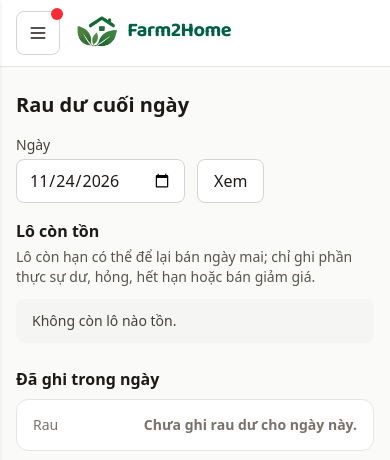
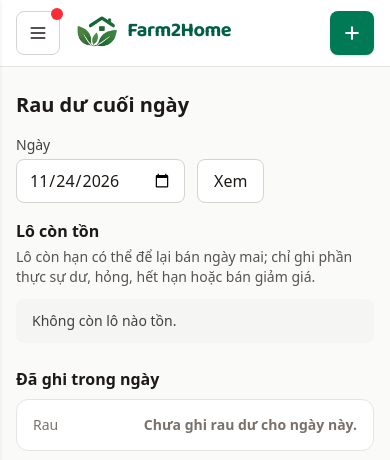
Before and after one commit to Thjnn/farm2home, a Laravel app: page /admin/waste in a window 390 px wide. Shown: the top 460 px of the page. Run offline with Laravel 12, Linux system fonts and the light colour scheme; a user stored in the database is signed in; data comes from the database, SQL or seed files in the repository; style sheets or scripts are compiled from the project's sources.

Commit message:
feat: "+ Tạo mới" quick-create menu in the admin top bar
- 9 existing create forms grouped like the sidebar (6 for operators), declared in
  config/admin_quick_create.php with role filtering; inline forms reached by anchor
- 2-column panel on desktop, bottom sheet with overlay on phones
- N opens it (not while typing), Esc closes and returns focus, arrow keys move by position
- top bar now on every screen size: menu button + logo on phones, today's date on desktop

Co-Authored-By: Claude Opus 5.5 <noreply@anthropic.com>

```diff
--- /dev/null
+++ b/config/admin_quick_create.php
@@ -0,0 +1,103 @@
+<?php
+
+/*
+ * Menu "+ Tạo mới" ở thanh trên khu quản trị (components/quick-create). Chỉ gồm hành động đã có form.
+ * route + anchor: anchor nhảy tới form nằm sẵn trên trang danh sách.
+ * color: green = tạo mới, blue = thu hoạch / giao, rose = rau dư, amber = bao bì.
+ * roles: vai trò được thấy mục (danh mục chỉ admin sửa được, khớp middleware role:admin).
+ * Icon: nét SVG lucide (viewBox 24).
+ */
+
+return [
+    [
+        'group' => 'Bán hàng',
+        'items' => [
+            [
+                'label' => 'Tạo đơn thủ công',
+                'description' => 'Cho khách đặt qua điện thoại/Zalo',
+                'route' => 'admin.orders.create',
+                'color' => 'green',
+                'roles' => ['admin', 'operator'],
+                'icon' => '<circle cx="8" cy="21" r="1"/><circle cx="19" cy="21" r="1"/><path d="M2.05 2.05h2l2.66 12.42a2 2 0 0 0 2 1.58h9.78a2 2 0 0 0 1.95-1.57l1.65-7.43H5.12"/>',
+            ],
+            [
+                'label' => 'Tạo giỏ định kỳ',
+                'description' => 'Đăng ký giao rau hằng tuần',
+                'route' => 'admin.subscriptions.create',
+                'color' => 'green',
+                'roles' => ['admin', 'operator'],
+                'icon' => '<path d="m17 2 4 4-4 4"/><path d="M3 11v-1a4 4 0 0 1 4-4h14"/><path d="m7 22-4-4 4-4"/><path d="M21 13v1a4 4 0 0 1-4 4H3"/>',
+            ],
+        ],
+    ],
+    [
+        'group' => 'Thu hoạch & giao',
+        'items' => [
+            [
+                'label' => 'Tạo kế hoạch thu hoạch',
+                'description' => 'Tính số kg cần thu, rồi báo HTX',
+                'route' => 'admin.harvest-plans.index',
+                'anchor' => 'tao-ke-hoach',
+                'color' => 'blue',
+                'roles' => ['admin', 'operator'],
+                'icon' => '<rect width="8" height="4" x="8" y="2" rx="1"/><path d="M16 4h2a2 2 0 0 1 2 2v14a2 2 0 0 1-2 2H6a2 2 0 0 1-2-2V6a2 2 0 0 1 2-2h2"/><path d="M12 11h4"/><path d="M12 16h4"/><path d="M8 11h.01"/><path d="M8 16h.01"/>',
+            ],
+            [
+                'label' => 'Ghi sản lượng HTX',
+                'description' => 'Dán tin Zalo HTX báo số kg có thể thu',
+                'route' => 'admin.supply.index',
+                'anchor' => 'ghi-san-luong',
+                'color' => 'blue',
+                'roles' => ['admin', 'operator'],
+                'icon' => '<path d="M7 20h10"/><path d="M10 20c5.5-2.5.8-6.4 3-10"/><path d="M9.5 9.4c1.1.8 1.8 2.2 2.3 3.7-2 .4-3.5.4-4.8-.3-1.2-.6-2.3-1.9-3-4.2 2.8-.5 4.4 0 5.5.8z"/><path d="M14.1 6a7 7 0 0 0-1.1 4c1.9-.1 3.3-.6 4.3-1.4 1-1 1.6-2.3 1.7-4.6-2.7.1-4 1-4.9 2z"/>',
+            ],
+            [
+                'label' => 'Ghi rau dư',
+                'description' => 'Phần dư, hỏng, hết hạn cuối ngày',
+                'route' => 'admin.waste.index',
+                'anchor' => 'ghi-rau-du',
+                'color' => 'rose',
+                'roles' => ['admin', 'operator'],
+                'icon' => '<path d="M3 6h18"/><path d="M19 6v14c0 1-1 2-2 2H7c-1 0-2-1-2-2V6"/><path d="M8 6V4c0-1 1-2 2-2h4c1 0 2 1 2 2v2"/>',
+            ],
+            [
+                'label' => 'Ghi bao bì thu hồi',
+                'description' => 'Túi, hộp khách trả lại',
+                'route' => 'admin.packaging-returns.index',
+                'anchor' => 'ghi-bao-bi',
+                'color' => 'amber',
+                'roles' => ['admin', 'operator'],
+                'icon' => '<path d="m7.5 4.27 9 5.15"/><path d="M21 8a2 2 0 0 0-1-1.73l-7-4a2 2 0 0 0-2 0l-7 4A2 2 0 0 0 3 8v8a2 2 0 0 0 1 1.73l7 4a2 2 0 0 0 2 0l7-4A2 2 0 0 0 21 16Z"/><path d="m3.3 7 8.7 5 8.7-5"/><path d="M12 22V12"/>',
+            ],
+        ],
+    ],
+    [
+        'group' => 'Danh mục',
+        'items' => [
+            [
+                'label' => 'Thêm sản phẩm',
+                'description' => 'Một loại rau mới',
+                'route' => 'admin.products.create',
+                'color' => 'green',
+                'roles' => ['admin'],
+                'icon' => '<path d="M11 20A7 7 0 0 1 9.8 6.1C15.5 5 17 4.48 19 2c1 2 2 4.18 2 8 0 5.5-4.78 10-10 10Z"/><path d="M2 21c0-3 1.85-5.36 5.08-6C9.5 14.52 12 13 13 12"/>',
+            ],
+            [
+                'label' => 'Tạo giỏ rau',
+                'description' => 'Gói combo từ rau lẻ',
+                'route' => 'admin.baskets.create',
+                'color' => 'green',
+                'roles' => ['admin'],
+                'icon' => '<path d="m15 11-1 9"/><path d="m19 11-4-7"/><path d="M2 11h20"/><path d="m3.5 11 1.6 7.4a2 2 0 0 0 2 1.6h9.8a2 2 0 0 0 2-1.6l1.7-7.4"/><path d="M4.5 15.5h15"/><path d="m5 11 4-7"/><path d="m9 11 1 9"/>',
+            ],
+            [
+                'label' => 'Thêm HTX',
+                'description' => 'Nguồn cung mới',
+                'route' => 'admin.farmers.create',
+                'color' => 'green',
+                'roles' => ['admin'],
+                'icon' => '<path d="M16 21v-2a4 4 0 0 0-4-4H6a4 4 0 0 0-4 4v2"/><circle cx="9" cy="7" r="4"/><path d="M22 21v-2a4 4 0 0 0-3-3.87"/><path d="M16 3.13a4 4 0 0 1 0 7.75"/>',
+            ],
+        ],
+    ],
+];
--- a/resources/js/app.js
+++ b/resources/js/app.js
@@ -58,6 +58,73 @@ Alpine.data('adminSidebar', ({ defaults, active }) => {
         },
     };
 });
+
+// Menu "+ Tạo mới" ở thanh trên admin (components/quick-create): phím N mở, Esc đóng, mũi tên đi theo vị trí mục.
+Alpine.data('quickCreate', () => ({
+    open: false,
+    items() {
+        return [...this.$root.querySelectorAll('[data-quick-item]')];
+    },
+    toggle() {
+        this.open ? this.close() : this.show();
+    },
+    show() {
+        this.open = true;
+        this.$nextTick(() => this.items()[0]?.focus());
+    },
+    close(returnFocus = true) {
+        if (!this.open) {
+            return;
+        }
+        this.open = false;
+        if (returnFocus) {
+            this.$refs.button.focus();
+        }
+    },
+    shortcut(event) {
+        const typing = event.target.closest('input, textarea, select, [contenteditable]');
+        if (event.key === 'Escape') {
+            this.close();
+        } else if (!typing && !event.ctrlKey && !event.metaKey && !event.altKey && event.key.toLowerCase() === 'n' && !this.open) {
+            event.preventDefault();
+            this.show();
+        }
+    },
+    navigate(event) {
+        const directions = { ArrowDown: [0, 1], ArrowUp: [0, -1], ArrowRight: [1, 0], ArrowLeft: [-1, 0] };
+        if (event.key === 'Home' || event.key === 'End') {
+            event.preventDefault();
+            const items = this.items();
+            (event.key === 'Home' ? items[0] : items[items.length - 1])?.focus();
+            return;
+        }
+        if (!directions[event.key]) {
+            return;
+        }
+        event.preventDefault();
+        const [dx, dy] = directions[event.key];
+        const from = document.activeElement.getBoundingClientRect();
+        const center = (rect) => [rect.left + rect.width / 2, rect.top + rect.height / 2];
+        const [fx, fy] = center(from);
+        // Mục gần nhất theo hướng bấm; mục lệch hướng bị phạt để đi đúng hàng / đúng cột.
+        let best = null;
+        let bestScore = Infinity;
+        for (const item of this.items()) {
+            const [x, y] = center(item.getBoundingClientRect());
+            const along = (x - fx) * dx + (y - fy) * dy;
+            if (item === document.activeElement || along <= 1) {
+                continue;
+            }
+            const across = Math.abs(dx ? y - fy : x - fx);
+            const score = along + across * 3;
+            if (score < bestScore) {
+                bestScore = score;
+                best = item;
+            }
+        }
+        best?.focus();
+    },
+}));
 
 // Bảng .table-cards (CSS: thành thẻ trên điện thoại): gán nhãn cột cho từng ô từ tiêu đề bảng.
 document.querySelectorAll('table.table-cards').forEach((table) => {
--- a/resources/views/admin/harvest-plans/index.blade.php
+++ b/resources/views/admin/harvest-plans/index.blade.php
@@ -1,5 +1,5 @@
 <x-layouts.admin title="Kế hoạch thu hoạch">
-    <form method="POST" action="{{ route('admin.harvest-plans.generate') }}" class="mb-4 flex flex-wrap items-end gap-3 rounded-xl border border-stone-200 bg-white p-4">
+    <form id="tao-ke-hoach" method="POST" action="{{ route('admin.harvest-plans.generate') }}" class="scroll-mt-6 mb-4 flex flex-wrap items-end gap-3 rounded-xl border border-stone-200 bg-white p-4">
         @csrf
         <div>
             <label for="delivery_date" class="mb-1 block text-sm font-medium text-stone-700">Ngày giao</label>
--- a/resources/views/admin/packaging-returns/index.blade.php
+++ b/resources/views/admin/packaging-returns/index.blade.php
@@ -1,5 +1,5 @@
 <x-layouts.admin title="Bao bì thu hồi">
-    <form method="POST" action="{{ route('admin.packaging-returns.store') }}" class="mb-6 grid gap-4 rounded-xl border border-stone-200 bg-white p-4 sm:grid-cols-2 lg:grid-cols-3">
+    <form id="ghi-bao-bi" method="POST" action="{{ route('admin.packaging-returns.store') }}" class="scroll-mt-6 mb-6 grid gap-4 rounded-xl border border-stone-200 bg-white p-4 sm:grid-cols-2 lg:grid-cols-3">
         @csrf
         <x-field name="return_date" label="Ngày thu hồi" type="date" :value="today()->toDateString()" required />
         <x-field name="phone" label="SĐT khách (không bắt buộc)" type="tel" inputmode="numeric" />
--- a/resources/views/admin/supply/index.blade.php
+++ b/resources/views/admin/supply/index.blade.php
@@ -16,7 +16,7 @@
     @endif
 
     @php($parsed = session('parsed'))
-    <section class="mb-4 rounded-xl border border-emerald-200 bg-emerald-50 p-4">
+    <section id="ghi-san-luong" class="mb-4 scroll-mt-6 rounded-xl border border-emerald-200 bg-emerald-50 p-4">
         <h2 class="mb-1 font-semibold">Dán tin nhắn Zalo của HTX</h2>
         <p class="mb-3 text-sm text-stone-700">Máy đọc tin (ví dụ "mai có 30 ký cải ngọt") thành các dòng sản lượng. Chưa lưu gì cho tới khi bạn xem lại và bấm Xác nhận.</p>
         <form method="POST" action="{{ route('admin.supply.read', ['date' => $date]) }}" class="space-y-3">
--- a/resources/views/admin/waste/index.blade.php
+++ b/resources/views/admin/waste/index.blade.php
@@ -13,7 +13,7 @@
         @enderror
     @endforeach
 
-    <section class="mb-6">
+    <section id="ghi-rau-du" class="mb-6 scroll-mt-6">
         <h2 class="mb-1 font-semibold">Lô còn tồn</h2>
         <p class="mb-3 text-sm text-stone-600">Lô còn hạn có thể để lại bán ngày mai; chỉ ghi phần thực sự dư, hỏng, hết hạn hoặc bán giảm giá.</p>
         <div class="space-y-3">
--- a/resources/views/components/layouts/admin.blade.php
+++ b/resources/views/components/layouts/admin.blade.php
@@ -27,14 +27,6 @@
          @keydown.escape.window="drawer = false"
          class="min-h-screen lg:flex">
 
-        {{-- Thanh trên cho điện thoại --}}
-        <header class="sticky top-0 z-30 flex items-center gap-3 border-b border-stone-200 bg-white px-4 py-2 lg:hidden print:hidden">
-            <button type="button" @click="drawer = true" class="relative inline-flex size-11 items-center justify-center rounded-lg border border-stone-300 hover:bg-stone-100" aria-label="Mở menu" :aria-expanded="drawer.toString()" aria-controls="admin-sidebar">
-                {!! $icon('<line x1="4" x2="20" y1="12" y2="12"/><line x1="4" x2="20" y1="6" y2="6"/><line x1="4" x2="20" y1="18" y2="18"/>') !!}
-                <span x-show="badges.orders + badges.feedbacks > 0" @if ($badges['orders'] + $badges['feedbacks'] === 0) x-cloak @endif class="absolute -right-1 -top-1 size-3 rounded-full bg-red-500" aria-hidden="true"></span>
-            </button>
-            <a href="{{ route('admin.dashboard') }}" class="py-1"><x-brand /></a>
-        </header>
 
         <div x-show="drawer" x-cloak x-transition.opacity @click="drawer = false" class="fixed inset-0 z-40 bg-stone-900/40 lg:hidden" aria-hidden="true"></div>
 
@@ -136,6 +128,18 @@
         </aside>
 
         <main class="min-w-0 flex-1">
+            {{-- Thanh trên: điện thoại có nút menu + logo; màn lớn hiện ngày hôm nay. Bên phải là "+ Tạo mới".
+                 Không dùng backdrop-blur: nó làm bottom sheet (fixed) của menu Tạo mới bị neo vào thanh này. --}}
+            <header class="sticky top-0 z-30 flex min-h-[61px] items-center gap-3 border-b border-stone-200 bg-white px-4 py-2 print:hidden">
+                <button type="button" @click="drawer = true" class="relative inline-flex size-11 items-center justify-center rounded-lg border border-stone-300 hover:bg-stone-100 lg:hidden" aria-label="Mở menu" :aria-expanded="drawer.toString()" aria-controls="admin-sidebar">
+                    {!! $icon('<line x1="4" x2="20" y1="12" y2="12"/><line x1="4" x2="20" y1="6" y2="6"/><line x1="4" x2="20" y1="18" y2="18"/>') !!}
+                    <span x-show="badges.orders + badges.feedbacks > 0" @if ($badges['orders'] + $badges['feedbacks'] === 0) x-cloak @endif class="absolute -right-1 -top-1 size-3 rounded-full bg-red-500" aria-hidden="true"></span>
+                </button>
+                <a href="{{ route('admin.dashboard') }}" class="py-1 lg:hidden"><x-brand /></a>
+                <p class="hidden text-sm text-stone-600 lg:block">{{ str(today()->locale('vi')->isoFormat('dddd, DD/MM/YYYY'))->ucfirst() }}</p>
+                <div class="ml-auto"><x-quick-create /></div>
+            </header>
+
             <div class="mx-auto max-w-6xl px-4 py-6">
                 {{-- Đầu trang: tiêu đề, mô tả ngắn (subtitle) và nút chính bên phải (actions). --}}
                 <div class="mb-4 flex flex-wrap items-end justify-between gap-x-4 gap-y-3">
--- /dev/null
+++ b/resources/views/components/quick-create.blade.php
@@ -0,0 +1,55 @@
+@php
+    // Mục lấy từ config/admin_quick_create.php, lọc theo vai trò; nhóm rỗng thì ẩn.
+    $role = auth()->user()->role->value;
+    $groups = collect(config('admin_quick_create'))
+        ->map(fn ($group) => [...$group, 'items' => collect($group['items'])->filter(fn ($item) => in_array($role, $item['roles'], true) && Route::has($item['route']))->values()])
+        ->filter(fn ($group) => $group['items']->isNotEmpty())
+        ->values();
+    $tones = [
+        'green' => 'bg-emerald-50 text-emerald-700',
+        'blue' => 'bg-sky-50 text-sky-700',
+        'rose' => 'bg-rose-50 text-rose-700',
+        'amber' => 'bg-amber-50 text-amber-700',
+    ];
+@endphp
+@if ($groups->isNotEmpty())
+    <div x-data="quickCreate" class="relative" @keydown.window="shortcut($event)" @click.outside="close(false)">
+        <button type="button" x-ref="button" @click="toggle()" aria-haspopup="menu" :aria-expanded="open.toString()" aria-expanded="false" aria-controls="quick-create-menu"
+            title="Tạo mới (phím N)" aria-keyshortcuts="N"
+            class="inline-flex min-h-11 min-w-11 items-center justify-center gap-1.5 rounded-lg bg-emerald-700 px-3 font-semibold text-white shadow-sm hover:bg-emerald-800 focus-visible:outline-2 focus-visible:outline-offset-2 focus-visible:outline-emerald-700 active:scale-[0.97] motion-reduce:active:scale-100 md:px-4">
+            <svg class="size-5" viewBox="0 0 24 24" fill="none" stroke="currentColor" stroke-width="2.5" stroke-linecap="round" aria-hidden="true"><path d="M12 5v14M5 12h14"/></svg>
+            <span class="sr-only md:not-sr-only">Tạo mới</span>
+            <svg class="hidden size-4 transition-transform duration-150 motion-reduce:transition-none md:block" :class="open && 'rotate-180'" viewBox="0 0 24 24" fill="none" stroke="currentColor" stroke-width="2" stroke-linecap="round" stroke-linejoin="round" aria-hidden="true"><path d="m6 9 6 6 6-6"/></svg>
+        </button>
+
+        {{-- Điện thoại: lớp phủ phía sau bottom sheet. --}}
+        <div x-show="open" x-cloak x-transition.opacity.duration.150ms @click="close()" class="fixed inset-0 z-40 bg-stone-900/40 md:hidden" aria-hidden="true"></div>
+
+        <div id="quick-create-menu" x-show="open" x-cloak role="menu" aria-label="Tạo mới" @keydown="navigate($event)"
+            x-transition:enter="transition duration-150 ease-out motion-reduce:transition-none" x-transition:enter-start="opacity-0 max-md:translate-y-full md:-translate-y-1.5"
+            x-transition:leave="transition duration-100 ease-in motion-reduce:transition-none" x-transition:leave-end="opacity-0 max-md:translate-y-full md:-translate-y-1.5"
+            class="fixed inset-x-0 bottom-0 z-50 max-h-[80dvh] overflow-y-auto rounded-t-2xl bg-white px-3 pb-[max(1rem,env(safe-area-inset-bottom))] pt-2 shadow-2xl md:absolute md:inset-x-auto md:bottom-auto md:right-0 md:top-full md:mt-2 md:max-h-none md:w-[560px] md:rounded-xl md:border md:border-stone-200 md:p-3 md:shadow-lg">
+            <div class="mx-auto mb-2 h-1.5 w-10 rounded-full bg-stone-300 md:hidden" aria-hidden="true"></div>
+            @foreach ($groups as $group)
+                <div role="group" aria-labelledby="quick-create-group-{{ $loop->index }}" @class(['mt-2 border-t border-stone-100 pt-2' => ! $loop->first])>
+                    <p id="quick-create-group-{{ $loop->index }}" class="px-2 pb-1 text-xs font-medium uppercase tracking-wide text-stone-500">{{ $group['group'] }}</p>
+                    <div class="grid gap-0.5 md:grid-cols-2">
+                        @foreach ($group['items'] as $item)
+                            <a href="{{ route($item['route']) }}{{ isset($item['anchor']) ? '#'.$item['anchor'] : '' }}" role="menuitem" tabindex="-1" data-quick-item @click="close(false)"
+                                class="flex min-h-14 items-center gap-3 rounded-lg px-2 py-2 hover:bg-stone-50 focus:bg-stone-100 focus:outline-none focus-visible:ring-2 focus-visible:ring-emerald-700">
+                                <span class="flex size-10 shrink-0 items-center justify-center rounded-lg {{ $tones[$item['color']] ?? $tones['green'] }}">
+                                    <svg class="size-5" viewBox="0 0 24 24" fill="none" stroke="currentColor" stroke-width="2" stroke-linecap="round" stroke-linejoin="round" aria-hidden="true">{!! $item['icon'] !!}</svg>
+                                </span>
+                                <span class="min-w-0">
+                                    <span class="block truncate text-sm font-semibold text-stone-900">{{ $item['label'] }}</span>
+                                    <span class="block truncate text-xs text-stone-600">{{ $item['description'] }}</span>
+                                </span>
+                            </a>
+                        @endforeach
+                    </div>
+                </div>
+            @endforeach
+            <p class="mt-2 hidden border-t border-stone-100 px-2 pt-2 text-xs text-stone-500 md:block">Mẹo: nhấn <kbd class="rounded border border-stone-300 bg-stone-50 px-1.5 font-sans">N</kbd> ở bất kỳ trang admin nào để mở menu này.</p>
+        </div>
+    </div>
+@endif
```
